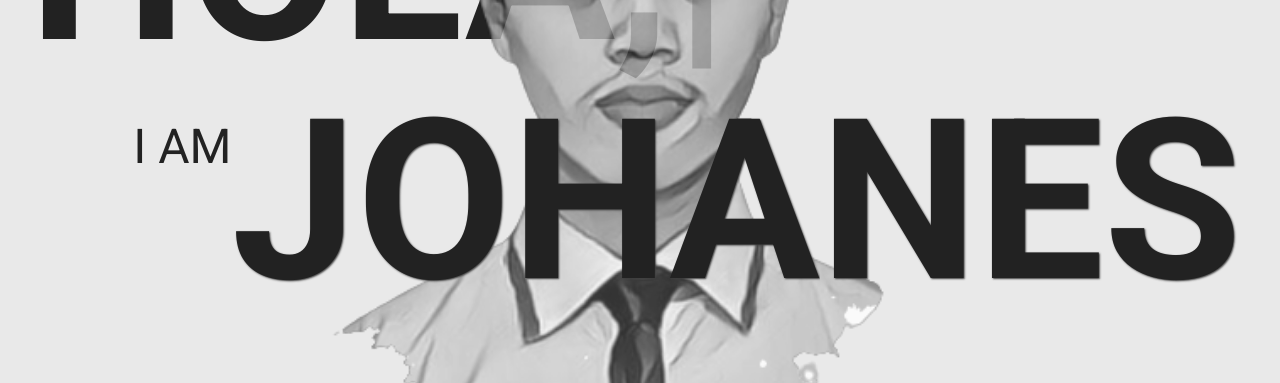
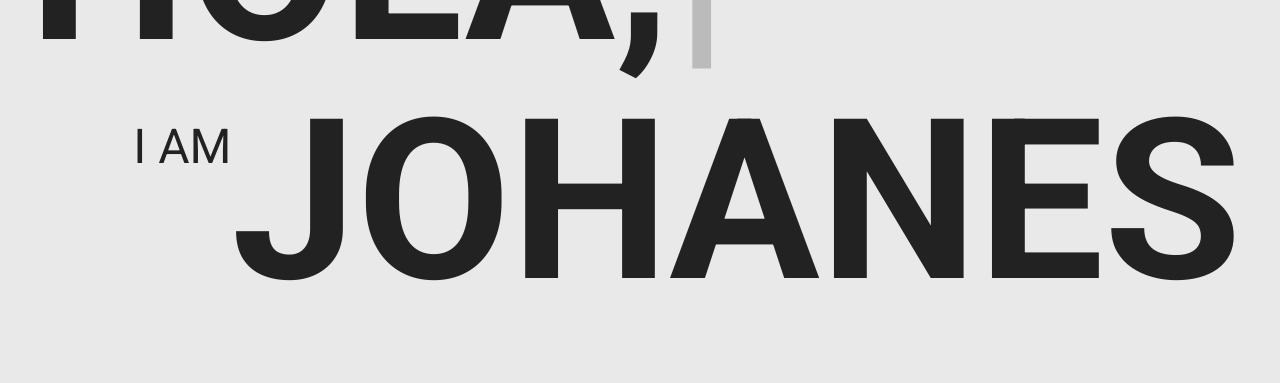
Before and after one commit to johanesashn/jonewport, a React (Vite) app: page / in a window 1280 px wide. Shown: the part 318-701 px from the top of the page. Built offline with nearby package versions, Linux system fonts and the light colour scheme.

Commit message:
Add files via upload

```diff
--- a/src/components/Jumbotron.jsx
+++ b/src/components/Jumbotron.jsx
@@ -1,6 +1,6 @@
 import instagram from "../../public/assets/instagram.png"
 import linkedin from "../../public/assets/linkedin.png"
-import me from "../../public/assets/me.png"
+// import me from "../../public/assets/me.png"
 import { useTypewriter, Cursor } from "react-simple-typewriter"
 
 export default function Jumbotron(){
@@ -14,7 +14,7 @@ export default function Jumbotron(){
 
     return (
         <main className="jumbotron">
-            <img src={me} alt="" className="jumbotron-photo"/>
+            {/* <img src={me} alt="" className="jumbotron-photo"/> */}
             <section className="jumbotron-socials">
                 <p>Based in Indonesia</p>
                 <ul>
--- a/src/index.css
+++ b/src/index.css
@@ -189,12 +189,13 @@ nav.hide {
 
 .jumbotron-title.one {
     margin-left: -.6rem;
+    /* text-shadow: 1px 1px 2px var(--bg-nav); */
 }
 
 .jumbotron-main .jumbotron-title {
     display: flex;
     overflow: hidden;
-    text-shadow: 1px 1px 2px var(--bg-nav);
+    /* text-shadow: 1px 1px 2px var(--bg-nav); */
 }
 
 .jumbotron-bounce {
```
